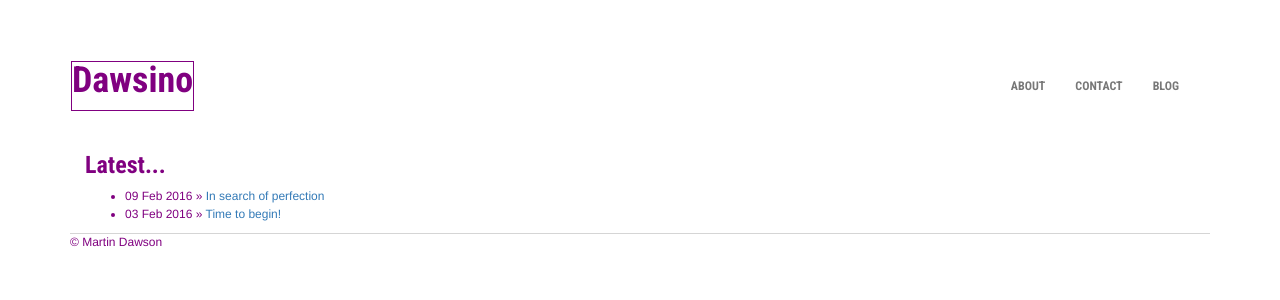
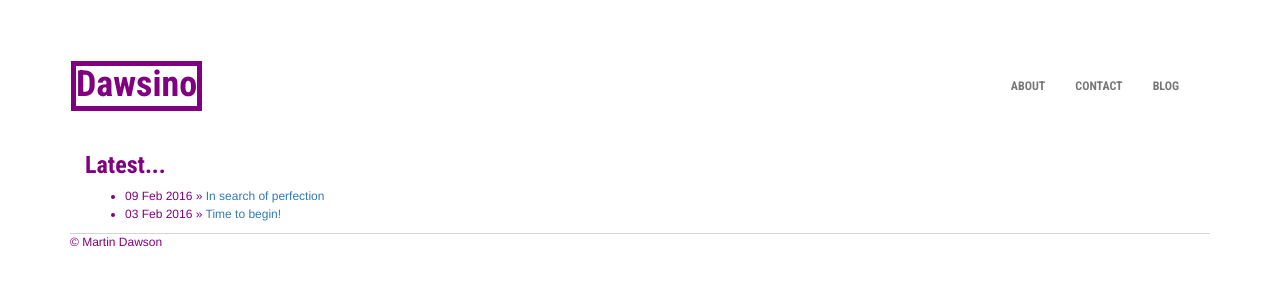
Before and after one commit to dawsino/dawsino.github.io, a Jekyll site: the page built from index.html, in a window 1280 px wide. Shown: the top 300 px of the page. Built offline with Jekyll 4.4.1, drawn with Linux system fonts in a browser that asks for light colours.

Commit message:
Border color

```diff
--- a/css/main.css
+++ b/css/main.css
@@ -57,7 +57,8 @@ ul.posts li {
   font-size: 36px;
   line-height: 36px;
   border-style: solid;
-  border-width: 1px;
+  border-width: 5px;
+  border-color: purple;
 }
 
 .navbar-default {
```
